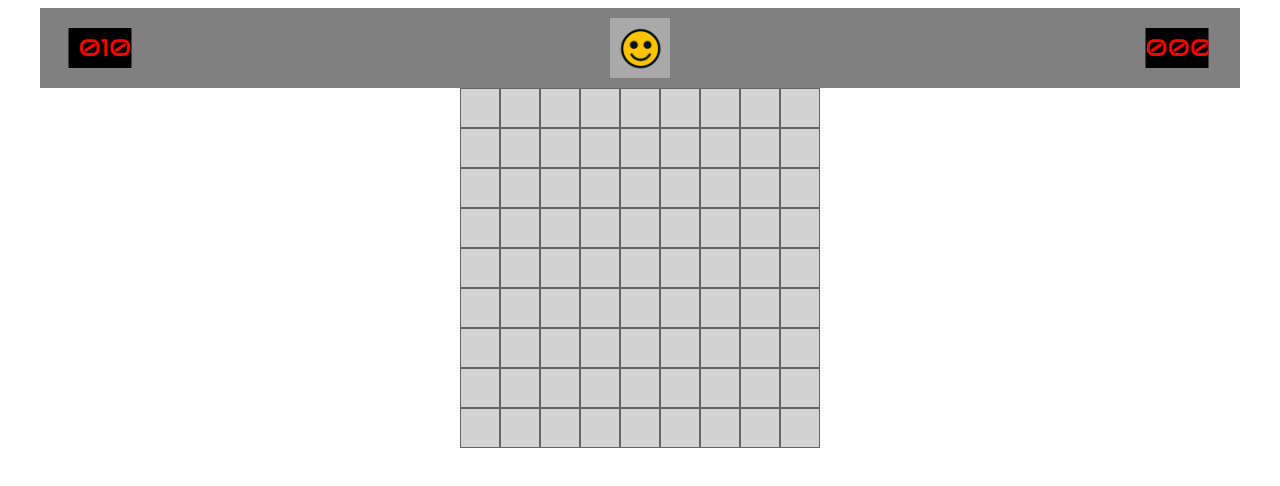
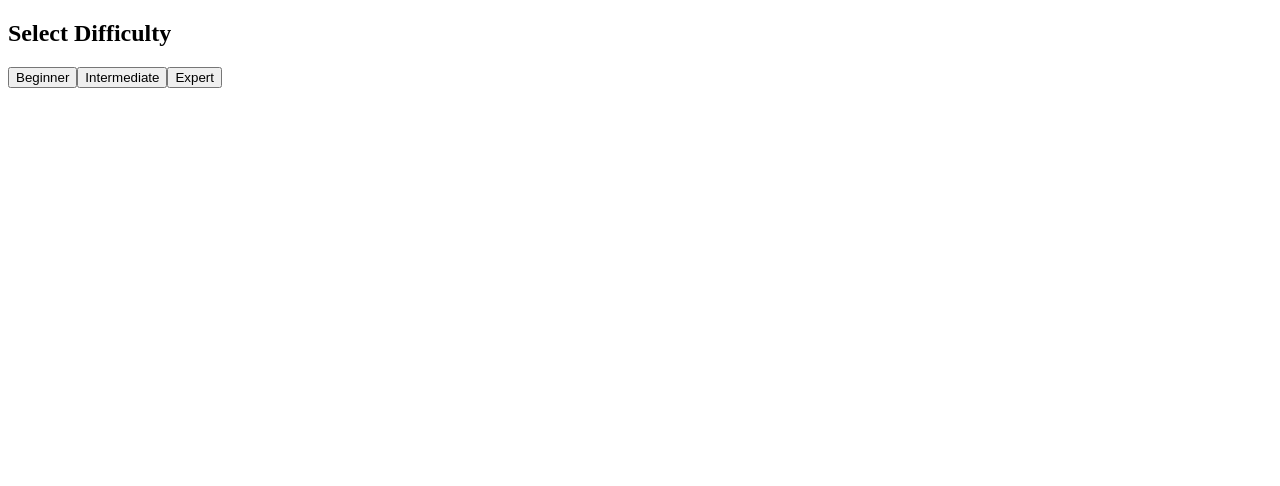
Before and after one commit to KnutStorvestre/minesweeper, a React (Vite) app: page / in a window 1280 px wide. Shown: the top 486 px of the page. Built offline with nearby package versions, Linux system fonts and the light colour scheme; a web font is replaced by a local one.

Commit message:
Player can now select difficulty

```diff
--- a/src/App.tsx
+++ b/src/App.tsx
@@ -1,36 +1,35 @@
+import { useState } from "react";
 import Game from "./content/Game";
+import DifficultySelector from "./content/SelectDifficulty";
+
+type DifficultyLevel = "beginner" | "intermediate" | "expert";
+
+interface DifficultySetting {
+  rows: number;
+  columns: number;
+  mines: number;
+}
+
+const difficulties: Record<DifficultyLevel, DifficultySetting> = {
+  beginner: { rows: 9, columns: 9, mines: 10 },
+  intermediate: { rows: 16, columns: 16, mines: 40 },
+  expert: { rows: 16, columns: 30, mines: 99 },
+};
 
 export default function App() {
-  // Beginner difficulty
-  // 10 mines on a 9x9 grid
+  const [difficulty, setDifficulty] = useState<DifficultyLevel | null>(null);
 
-  // Intermediate difficulty
-  // 40 mines on a 16x16 grid
-
-  // Expert difficulty
-  // 99 mines on a 16x30 grid
-
-  const numRows = 9;
-  const numColumns = 9;
-  const numMines = 10;
-
-  // TODO Game component:
-  // width of game on Expert difficulty
-  // 40px x 30 = 1200px
-
-  // TODO Board component:
-  // Implement a game over state
-  // Implement a win state
-  // sprite for mine
-
-  // TODO Header component:
-  // number flags left
-
-  // Bonus:
-  // Add extra realism
-  // score board - but no nasty names
-  // select cells with keyboard
-  // add a timer when it runs out you lose
-
-  return <Game rows={numRows} columns={numColumns} mines={numMines} />;
+  return (
+    <div>
+      {difficulty ? (
+        <Game
+          rows={difficulties[difficulty].rows}
+          columns={difficulties[difficulty].columns}
+          mines={difficulties[difficulty].mines}
+        />
+      ) : (
+        <DifficultySelector onDifficultySelect={setDifficulty} />
+      )}
+    </div>
+  );
 }
--- /dev/null
+++ b/src/content/SelectDifficulty.tsx
@@ -0,0 +1,24 @@
+import React from "react";
+
+type DifficultyLevel = "beginner" | "intermediate" | "expert";
+
+interface DifficultySelectorProps {
+  onDifficultySelect: (level: DifficultyLevel) => void;
+}
+
+const DifficultySelector: React.FC<DifficultySelectorProps> = ({
+  onDifficultySelect,
+}) => {
+  return (
+    <div>
+      <h2>Select Difficulty</h2>
+      <button onClick={() => onDifficultySelect("beginner")}>Beginner</button>
+      <button onClick={() => onDifficultySelect("intermediate")}>
+        Intermediate
+      </button>
+      <button onClick={() => onDifficultySelect("expert")}>Expert</button>
+    </div>
+  );
+};
+
+export default DifficultySelector;
```
Also changed, not shown: src/todo.txt (added), 1 other file (tests, documents, lock files or other folders).
